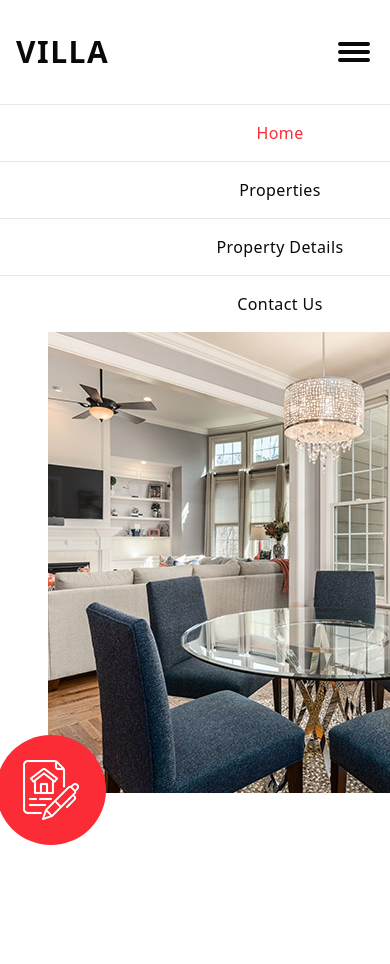
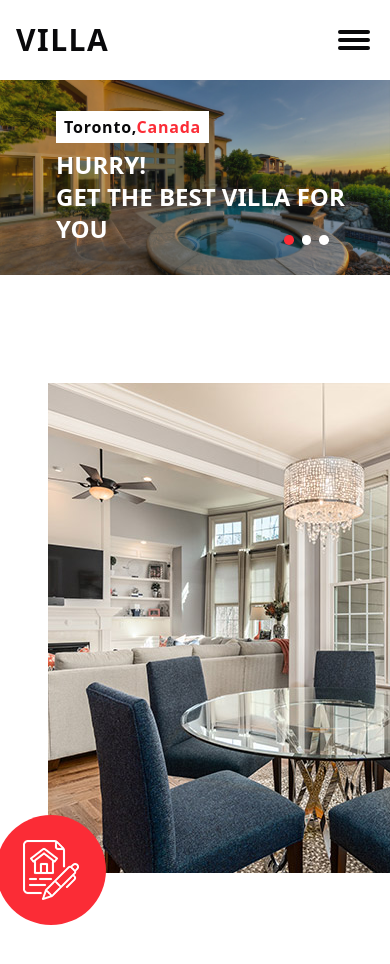
Before and after one commit to Nikkihosseini/Villa-agency, a React (Vite) app: page / in a window 390 px wide. Shown: the top 964 px of the page. Before the commit the page ends 901 px from the top, so only its background shows below. Built offline with nearby package versions, Linux system fonts and the light colour scheme.

Commit message:
HeaderBanner Responsive

```diff
--- a/src/Components/Header/Header.jsx
+++ b/src/Components/Header/Header.jsx
@@ -1,5 +1,5 @@
 import '../../index.css'
-import './styles.css';
+import './header-style.css';
 import { FontAwesomeIcon } from '@fortawesome/react-fontawesome'
 import { faFacebook, faTwitter, faLinkedin, faInstagram } from '@fortawesome/free-brands-svg-icons'
 import { faEnvelope, faMap, faCalendar} from '@fortawesome/free-solid-svg-icons'
@@ -38,9 +38,9 @@ export default function Header() {
      </div>
     </div>
 
-    <div className='bg-white w-full h-[104px] z-40 fixed'>
+    <div className='bg-white w-full h-[80px] lg:h-[104px] z-40 sticky'>
       <div className='container mx-auto px-4 xl:px-20'>
-      <div className='flex items-center justify-between py-8'>
+      <div className='flex items-center justify-between py-5 lg:py-8'>
        <div>
          <a href="index.html">
           <h1 className='font-bold text-3xl tracking-wider'>VILLA</h1>
@@ -85,7 +85,7 @@ export default function Header() {
         </div>
        </div>
       </div>
-      <div className='flex md:hidden items-center justify-center relative right-0 left-0 bg-white w-[560px] mx-auto'>
+      <div className='hidden items-center justify-center relative right-0 left-0 bg-white w-[560px] mx-auto'>
       <ul className='flex flex-col divide-y divide-gray-200 border-t-1 border-solid border-gray-200 items-center tracking-wide w-full text-center'>
             <li className='py-4 w-full'>
               <a className=' text-red-500 hover:text-red-500 transition-all' href="#">
--- a/src/Components/Header/HeaderBanner.jsx
+++ b/src/Components/Header/HeaderBanner.jsx
@@ -8,7 +8,7 @@ import 'swiper/css/navigation';
 // import required modules
 import { Pagination, Navigation } from 'swiper/modules';
 // Customiz style => Navigation and Pagination
-import './styles.css';
+import './customiz-swiper.css';
 
 export default function HeaderBanner() {
   return (
@@ -25,18 +25,18 @@ export default function HeaderBanner() {
         className="mySwiper"
       >
         <SwiperSlide>
-          <div className='relative z-30'>
+          <div className='relative z-30 overflow-hidden'>
             <div className='container mx-auto px-4 xl:px-20 absolute overflow-y-hidden h-full md:min-h-screen flex items-center justify-start'>
-              <div className='ml-50'>
-                <span className='inline-block font-semibold text-[17px] bg-white py-2 px-3 tracking-wider line-clamp-1 mb-4'>Toronto,<span className='text-red-500'>Canada</span></span>
-                <h2 className='text-white text-7xl font-bold line-clamp-4 max-w-[485px] leading-22 uppercase'><span className='block max-w-[214px]'>Hurry!</span>Get the Best Villa for you</h2>
+              <div className='ml-10 md:ml-30 lg:ml-50 sm:mt-[-2rem]  md:mt-[-20rem] lg:mt-[-12rem] xl:mt-0'>
+                <span className='inline-block font-semibold text-base md:text-[17px] bg-white py-1 md:py-2 px-2 md:px-3 tracking-wider line-clamp-1 md:mb-4'>Toronto,<span className='text-red-500'>Canada</span></span>
+                <h2 className='text-white text-2xl sm:text-5xl md:text-5xl lg:text-6xl font-bold line-clamp-4 max-w-[485px] lg:leading-22 uppercase'><span className='block max-w-[214px]'>Hurry!</span>Get the Best Villa for you</h2>
               </div>
             </div>
-            <img src="./images/image/banner/banner-01.jpg" alt="Toronto,Canada"/>
+            <img className='h-full w-full' src="./images/image/banner/banner-01.jpg" alt="Toronto,Canada"/>
           </div>
         </SwiperSlide>
         <SwiperSlide>
-        <div className='relative z-30'>
+        <div className='relative z-30 overflow-x-hidden'>
             <div className='container mx-auto px-4 xl:px-20 absolute overflow-y-hidden h-full md:min-h-screen flex items-center justify-start'>
               <div className='ml-50'>
                 <span className='inline-block font-semibold text-[17px] bg-white py-2 px-3 tracking-wider line-clamp-1 mb-4'>Melbourne,<span className='text-red-500'>Australia</span></span>
@@ -47,7 +47,7 @@ export default function HeaderBanner() {
           </div>
         </SwiperSlide>
         <SwiperSlide>
-        <div className='relative z-30'>
+        <div className='relative z-30 overflow-x-hidden'>
             <div className='container mx-auto px-4 xl:px-20 absolute overflow-y-hidden h-full md:min-h-screen flex items-center justify-start'>
               <div className='ml-50'>
                 <span className='inline-block font-semibold text-[17px] bg-white py-2 px-3 tracking-wider line-clamp-1 mb-4'>Miami,<span className='text-red-500'>South Florida</span></span>
--- a/src/Components/Header/styles.css
+++ b/src/Components/Header/customiz-swiper.css
@@ -1,28 +1,3 @@
-/* * Header */
-
-/* ? Hamburger Menu*/
-
-.hamburger-menu::before{
-  content: "";
-  display: block;
-  width: 32px;
-  height: 0.2rem;
-  border-radius: 8px;
-  background-color: #09090b;
-  position: absolute;
-  top: 8px;
-}
-.hamburger-menu::after{
-  content: "";
-  display: block;
-  width: 32px;
-  height: 0.2rem;
-  border-radius: 8px;
-  background-color: #09090b;
-  position: absolute;
-  top: -8px;
-}
-
 /* * HeaderBanner */
 
 /*! Navigation */
@@ -34,6 +9,7 @@
   width: 3.3rem;
   border-radius: 100%;
   transition: all 150ms ease-in;
+  display: none;
 }
 
 .swiper-button-next{
@@ -107,3 +83,20 @@
 .swiper-pagination-bullet-active {
    background-color: #fb2c36;
 }
+
+
+
+/* !Responsive */
+
+@media screen and (min-width: 850px){
+  .swiper-button-next,
+  .swiper-button-prev {
+    display: flex;
+  }
+}
+
+@media screen and (max-width: 640px){
+  .swiper-pagination {
+    margin-bottom: 1rem;
+  }
+}
--- /dev/null
+++ b/src/Components/Header/header-style.css
@@ -0,0 +1,24 @@
+/* * Header */
+
+/* ? Hamburger Menu*/
+
+.hamburger-menu::before{
+    content: "";
+    display: block;
+    width: 32px;
+    height: 0.2rem;
+    border-radius: 8px;
+    background-color: #09090b;
+    position: absolute;
+    top: 8px;
+  }
+  .hamburger-menu::after{
+    content: "";
+    display: block;
+    width: 32px;
+    height: 0.2rem;
+    border-radius: 8px;
+    background-color: #09090b;
+    position: absolute;
+    top: -8px;
+  }
```
